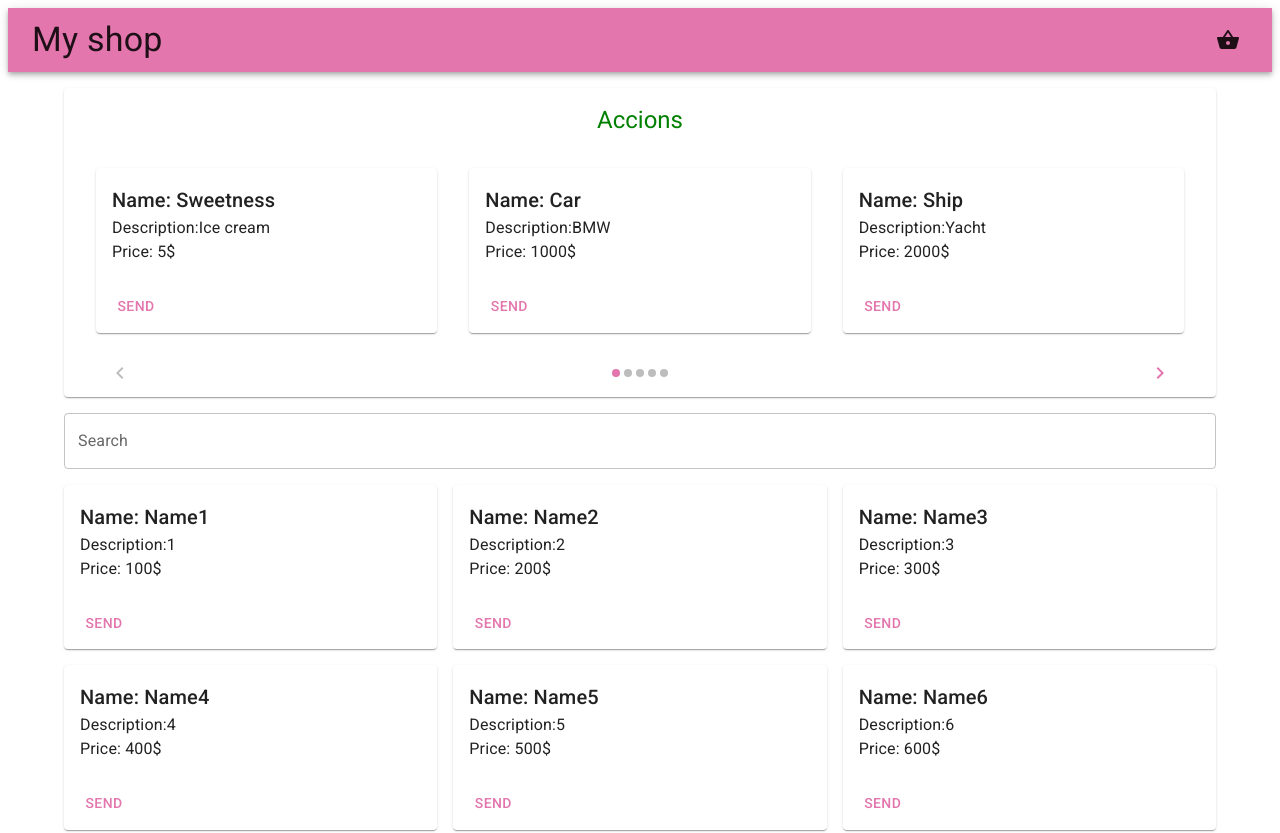
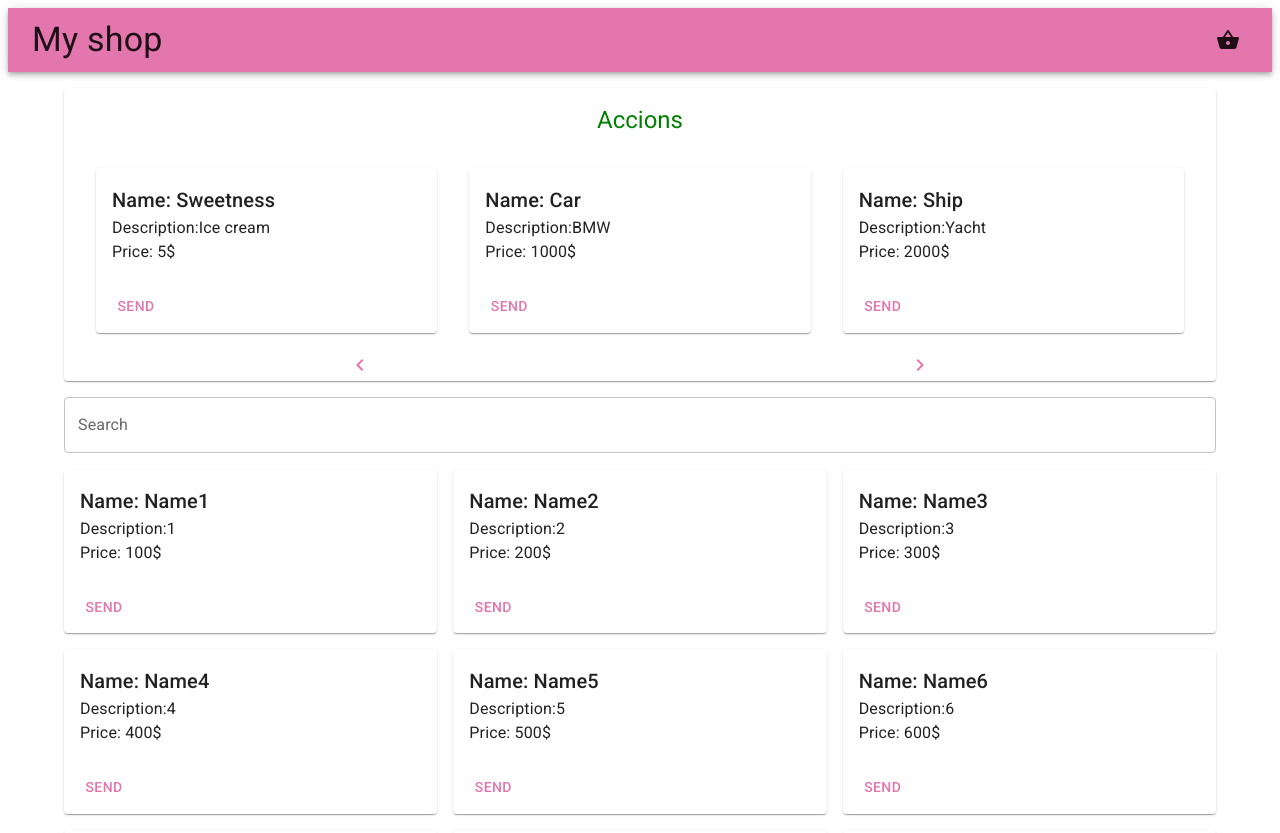
Before and after one commit to ProkhorchukIncode/MUI-test, a React (Create React App) app: page / in a window 1280 px wide. Shown: the top 833 px of the page. Built offline with nearby package versions, Linux system fonts and the light colour scheme.

Commit message:
fixed carousel

```diff
--- a/src/Components/Accions/index.jsx
+++ b/src/Components/Accions/index.jsx
@@ -5,7 +5,7 @@ import GoodsItem from "../GoodsItem/GoodsItem"
 import Card from "@mui/material/Card"
 import Grid from "@mui/material/Grid"
 import CardHeader from "@mui/material/CardHeader"
-import MobileStepper from "@mui/material/MobileStepper"
+import Box from "@mui/material/Box"
 import Button from '@mui/material/Button';
 import KeyboardArrowLeft from '@mui/icons-material/KeyboardArrowLeft';
 import KeyboardArrowRight from '@mui/icons-material/KeyboardArrowRight';
@@ -15,14 +15,23 @@ import accions from "../../accions"
 const Accions = () => {
     const [activeStep, setActiveStep] = useState(0);
 
-    const maxSteps = accions.length
     const accionCard= accions[activeStep]
+    const firstAccionCard = accions[0]
+    const lastAccionCard = accions[accions.length-1]
+    const prevAccionCard = accions[activeStep-1]
+    const nextAccionCard = accions[activeStep+1]
 
     const handleNext = () => {
+        if(activeStep===accions.length-1){
+            return setActiveStep(0)
+        }
         setActiveStep((prevActiveStep) => prevActiveStep + 1);
     };
 
     const handleBack = () => {
+        if(activeStep===0){
+            return setActiveStep(accions.length-1)
+        }
         setActiveStep((prevActiveStep) => prevActiveStep - 1);
     };
 
@@ -32,18 +41,17 @@ const Accions = () => {
             <Grid container spacing={4} sx={{p: 2}}>
                 {activeStep===0 ?
                     <GoodsItem
-                    sx={{}}
-                    id={accions[accions.length-1].id}
-                    name={accions[accions.length-1].name}
-                    description={accions[accions.length-1].description}
-                    price={accions[accions.length-1].price}
+                    id={lastAccionCard.id}
+                    name={lastAccionCard.name}
+                    description={lastAccionCard.description}
+                    price={lastAccionCard.price}
                     />
                     :
                     <GoodsItem
-                    id={accions[activeStep-1].id}
-                    name={accions[activeStep-1].name}
-                    description={accions[activeStep-1].description}
-                    price={accions[activeStep-1].price}
+                    id={prevAccionCard.id}
+                    name={prevAccionCard.name}
+                    description={prevAccionCard.description}
+                    price={prevAccionCard.price}
                     />
                 }
                 <GoodsItem
@@ -54,39 +62,36 @@ const Accions = () => {
                 />
                 {activeStep===accions.length-1 ?
                     <GoodsItem
-                    id={accions[0].id}
-                    name={accions[0].name}
-                    description={accions[0].description}
-                    price={accions[0].price}
+                    id={firstAccionCard.id}
+                    name={firstAccionCard.name}
+                    description={firstAccionCard.description}
+                    price={firstAccionCard.price}
                     />
                     :
                     <GoodsItem
-                    id={accions[activeStep+1].id}
-                    name={accions[activeStep+1].name}
-                    description={accions[activeStep+1].description}
-                    price={accions[activeStep+1].price}
+                    id={nextAccionCard.id}
+                    name={nextAccionCard.name}
+                    description={nextAccionCard.description}
+                    price={nextAccionCard.price}
                     />
                 }
             </Grid>
-            <MobileStepper
-                position="static"
-                steps={maxSteps}
-                activeStep={activeStep}
-                nextButton={
+            <Box sx={{display: 'flex'}}>
                 <Button
                 size="small"
                 onClick={handleNext}
-                    disabled={activeStep === maxSteps - 1}
+                sx={{flexGrow: 1}}
+                >
+                    <KeyboardArrowLeft />
+                </Button>
+                <Button
+                size="small"
+                onClick={handleBack}
+                sx={{flexGrow: 1}}
                 >
                     <KeyboardArrowRight />
                 </Button>
-                }
-                backButton={
-                    <Button size="small" onClick={handleBack} disabled={activeStep === 0}>
-                        <KeyboardArrowLeft />
-                    </Button>
-                }
-            />
+            </Box>
         </Card>
     )
 }
```
Lines whose indentation alone changed are shown as unchanged.
